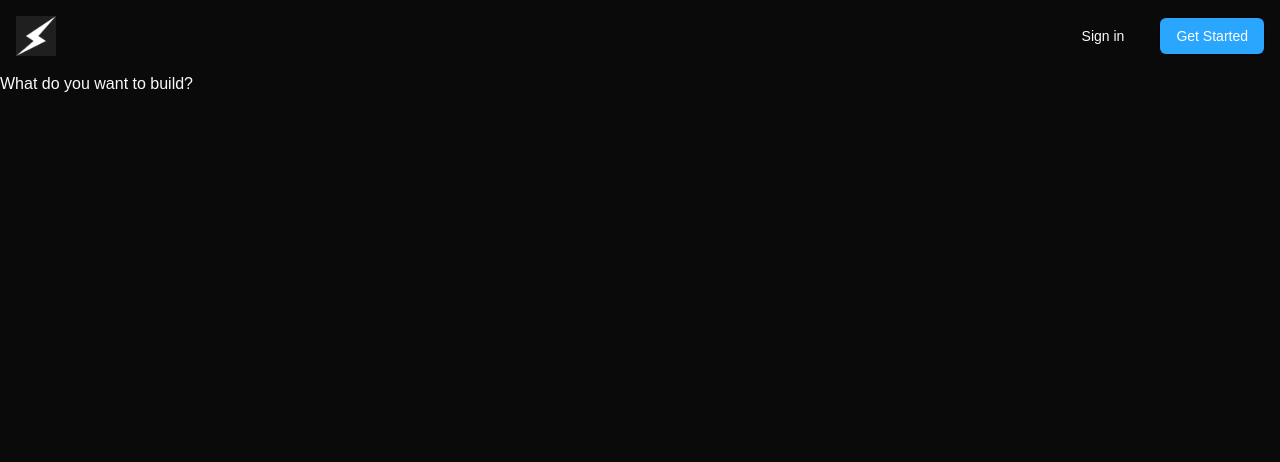
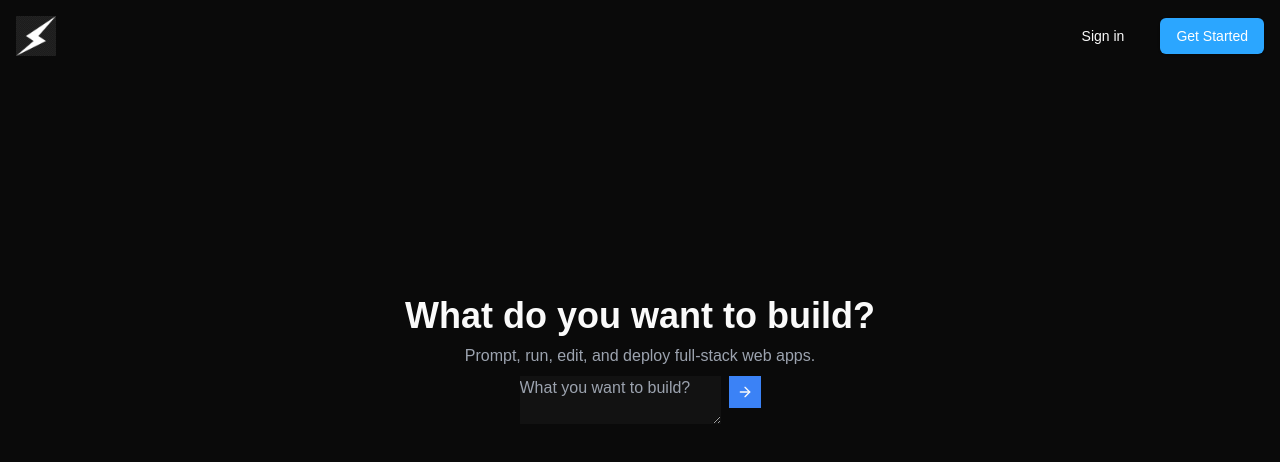
Before and after one commit to Adithyenkandasamy/Bolt.new-clone, a Next.js app: page / in a window 1280 px wide. Shown: the top 462 px of the page. Built offline with nearby package versions, Linux system fonts and the light colour scheme.

Commit message:
want to format

```diff
--- a/components/custom/Hero.jsx
+++ b/components/custom/Hero.jsx
@@ -1,10 +1,18 @@
 import Lookup from '@/data/Lookup'
+import { ArrowRight } from 'lucide-react'
 import React from 'react'
 
 function Hero() {
   return (
-    <div>
-      <h2>{Lookup.HERO_HEADING}</h2>
+    <div className='flex flex-col items-center mt-36 xl:mt-56 gap-2'>
+      <h2 className='font-bold text-4xl'>{Lookup.HERO_HEADING}</h2>
+      <p className='text-gray-400 font-medium'>{Lookup.HERO_DESC}</p>
+      <div>
+      <div className='flex gap-2'>
+        <textarea placeholder={Lookup.INPUT_PLACEHOLDER}/>
+        <ArrowRight className='bg-blue-500 p-2 h-8 w-8 round-md cursor-pointer'/>
+      </div>
+      </div>
     </div>
   )
 }
```
